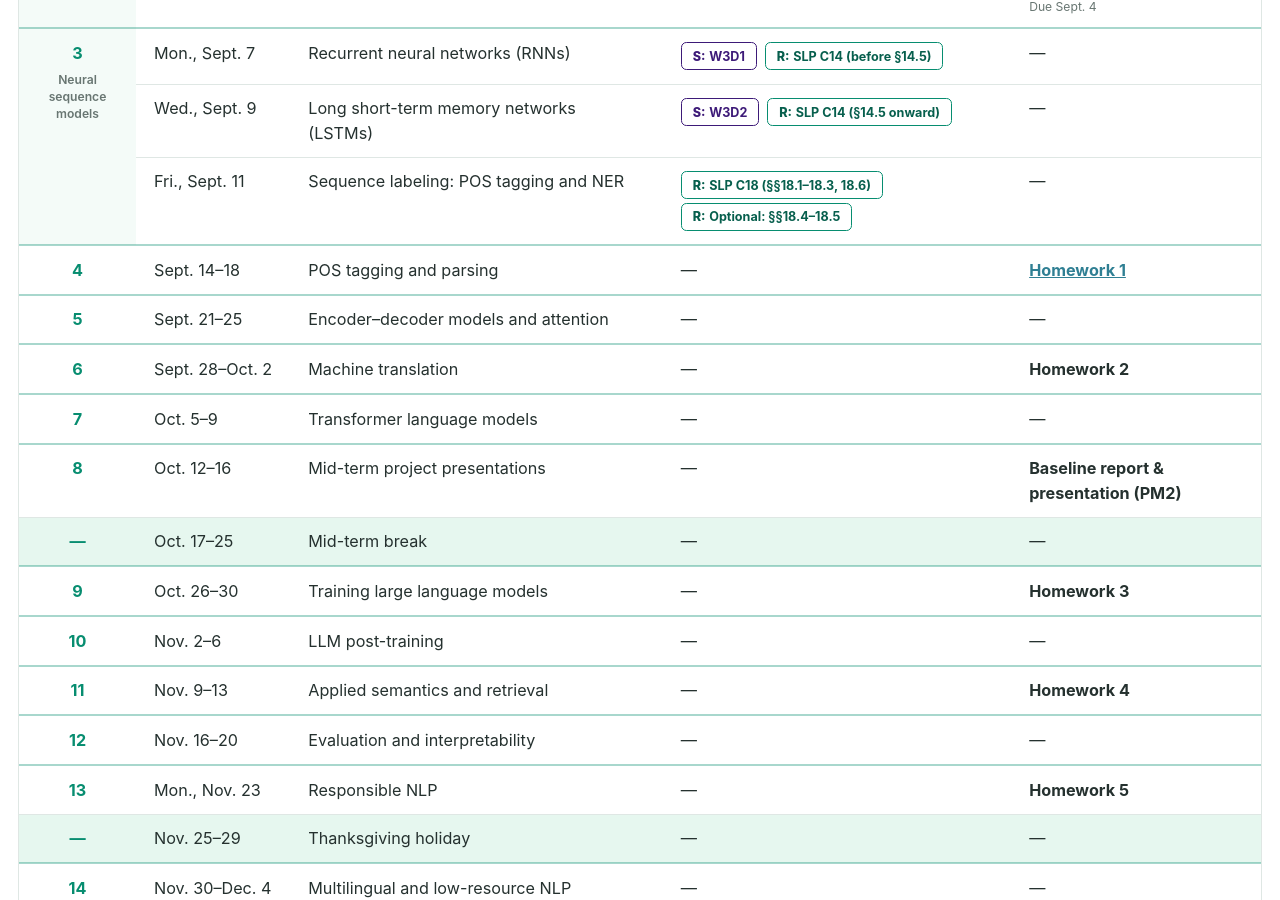
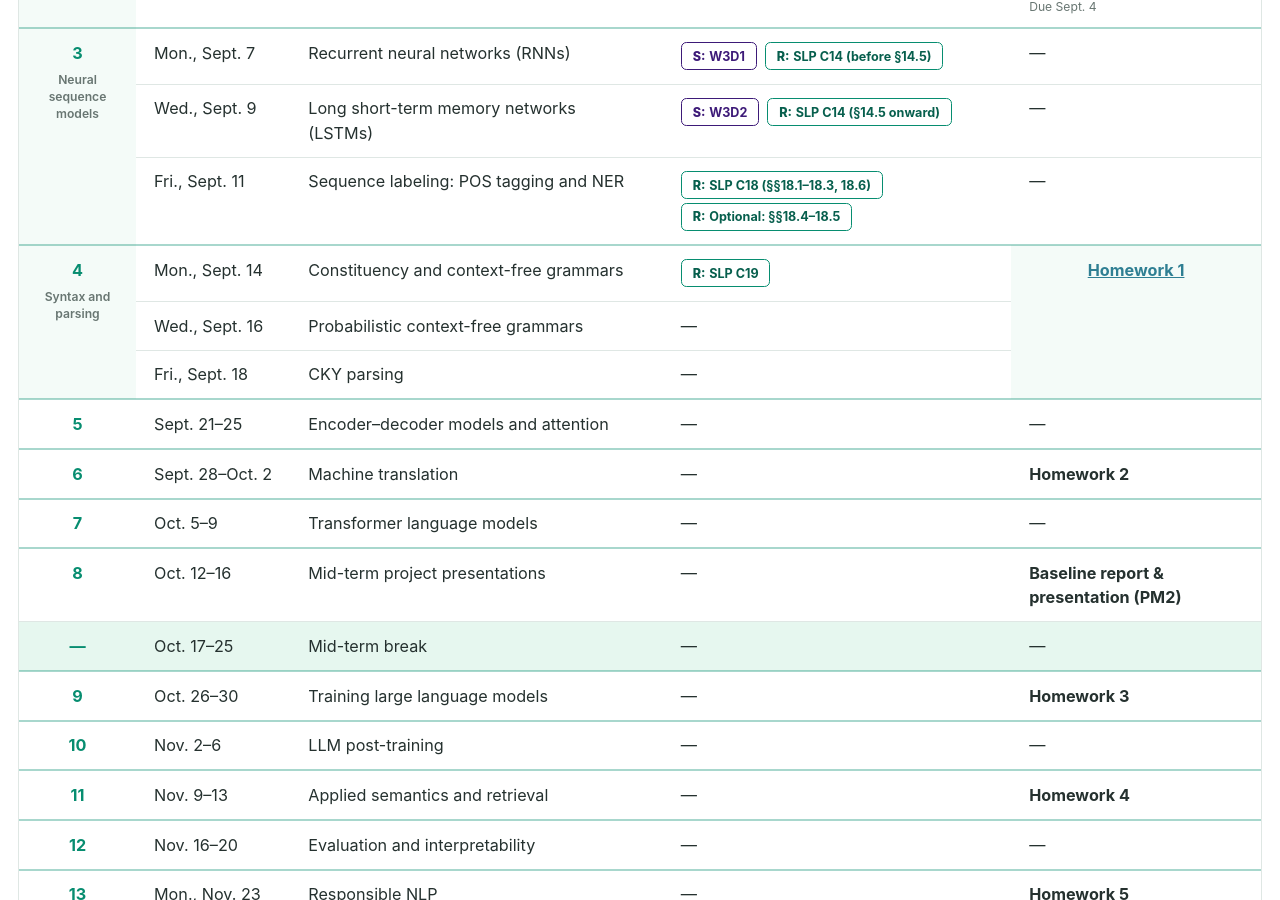
Before and after one commit to bnguyen5/bnguyen5.github.io, a Jekyll site: the page built from _pages/nlp-fall-2026.md, in a window 1280 px wide and 900 px high, scrolled down 2320 px. Built offline with Jekyll 4.4.1, drawn with Linux system fonts in a browser that asks for light colours.

Commit message:
Update nlp-fall-2026.md

```diff
--- a/_pages/nlp-fall-2026.md
+++ b/_pages/nlp-fall-2026.md
@@ -139,7 +139,9 @@ hw1_url: "https://colab.research.google.com/drive/1jUs4f98pAUknLC0Zm8-OHmj4XDAI4
           <tr class="course-week-start"><td rowspan="3"><strong>3</strong><small>Neural sequence models</small></td><td>Mon., Sept. 7</td><td><strong>Recurrent neural networks (RNNs)</strong></td><td>{% if page.w3d1_slides_url != "" %}<a class="course-tag course-tag--slides" href="{{ page.w3d1_slides_url }}" target="_blank" rel="noopener">W3D1</a>{% else %}<span class="course-tag course-tag--slides">W3D1</span>{% endif %} <a class="course-tag course-tag--reading" href="https://web.stanford.edu/~jurafsky/slp3/14.pdf" target="_blank" rel="noopener">SLP C14 (before §14.5)</a></td><td>—</td></tr>
           <tr><td>Wed., Sept. 9</td><td><strong>Long short-term memory networks (LSTMs)</strong></td><td>{% if page.w3d2_slides_url != "" %}<a class="course-tag course-tag--slides" href="{{ page.w3d2_slides_url }}" target="_blank" rel="noopener">W3D2</a>{% else %}<span class="course-tag course-tag--slides">W3D2</span>{% endif %} <a class="course-tag course-tag--reading" href="https://web.stanford.edu/~jurafsky/slp3/14.pdf" target="_blank" rel="noopener">SLP C14 (§14.5 onward)</a></td><td>—</td></tr>
           <tr><td>Fri., Sept. 11</td><td><strong>Sequence labeling: POS tagging and NER</strong></td><td><a class="course-tag course-tag--reading" href="https://web.stanford.edu/~jurafsky/slp3/18.pdf" target="_blank" rel="noopener">SLP C18 (§§18.1–18.3, 18.6)</a> <a class="course-tag course-tag--reading" href="https://web.stanford.edu/~jurafsky/slp3/18.pdf#page=8" target="_blank" rel="noopener">Optional: §§18.4–18.5</a></td><td>—</td></tr>
-          <tr class="course-week-start course-roadmap"><td>4</td><td>Sept. 14–18</td><td><strong>POS tagging and parsing</strong></td><td>—</td><td>{% if page.hw1_url != "" %}<a href="{{ page.hw1_url }}" target="_blank" rel="noopener"><strong>Homework 1</strong></a>{% else %}<strong>Homework 1</strong>{% endif %}</td></tr>
+          <tr class="course-week-start"><td rowspan="3"><strong>4</strong><small>Syntax and parsing</small></td><td>Mon., Sept. 14</td><td><strong>Constituency and context-free grammars</strong></td><td><a class="course-tag course-tag--reading" href="https://web.stanford.edu/~jurafsky/slp3/19.pdf" target="_blank" rel="noopener">SLP C19</a></td><td rowspan="3">{% if page.hw1_url != "" %}<a href="{{ page.hw1_url }}" target="_blank" rel="noopener"><strong>Homework 1</strong></a>{% else %}<strong>Homework 1</strong>{% endif %}</td></tr>
+          <tr><td>Wed., Sept. 16</td><td><strong>Probabilistic context-free grammars</strong></td><td>—</td></tr>
+          <tr><td>Fri., Sept. 18</td><td><strong>CKY parsing</strong></td><td>—</td></tr>
           <tr class="course-week-start course-roadmap"><td>5</td><td>Sept. 21–25</td><td><strong>Encoder–decoder models and attention</strong></td><td>—</td><td>—</td></tr>
           <tr class="course-week-start course-roadmap"><td>6</td><td>Sept. 28–Oct. 2</td><td><strong>Machine translation</strong></td><td>—</td><td><strong>Homework 2</strong></td></tr>
           <tr class="course-week-start course-roadmap"><td>7</td><td>Oct. 5–9</td><td><strong>Transformer language models</strong></td><td>—</td><td>—</td></tr>
```
